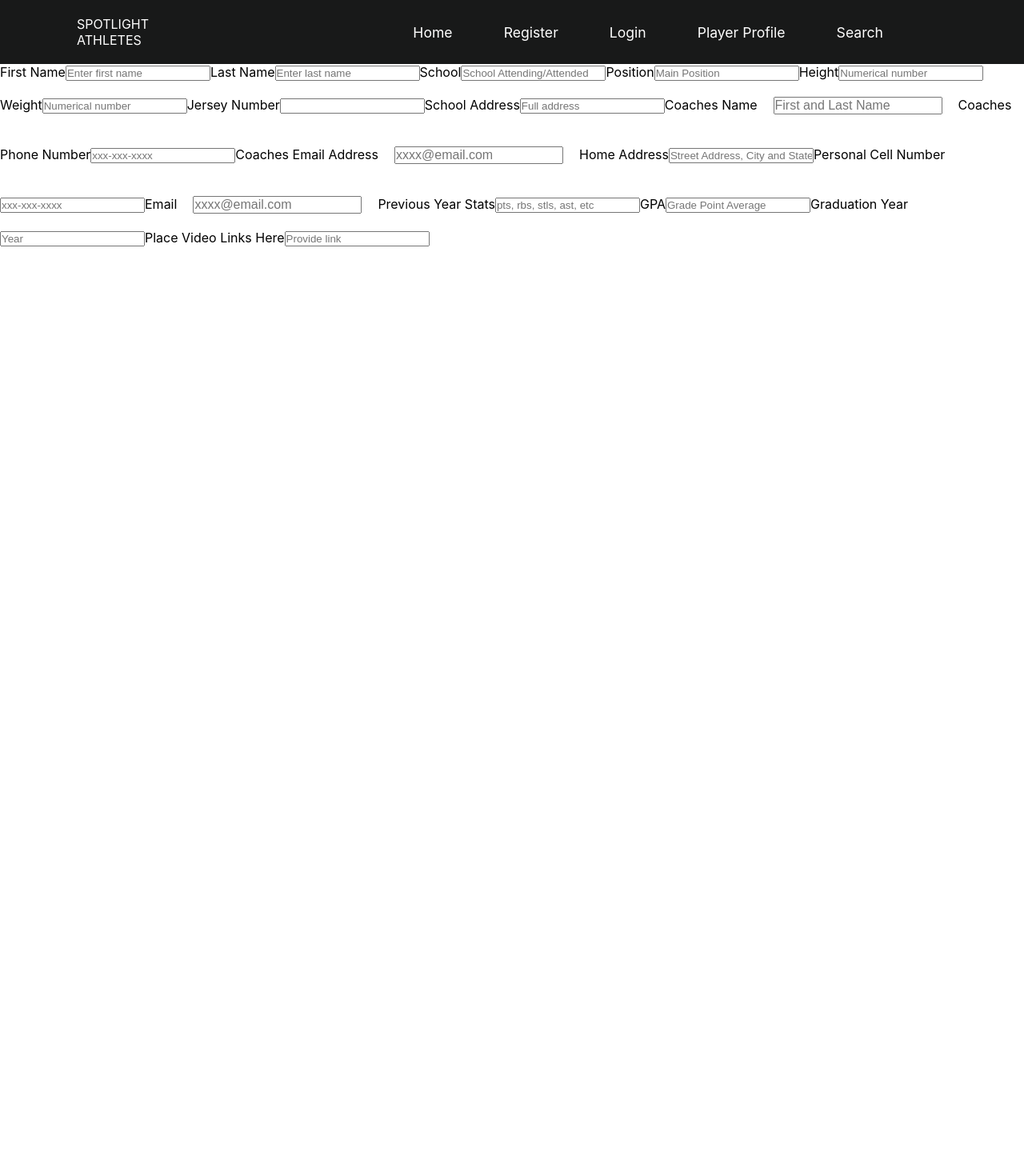
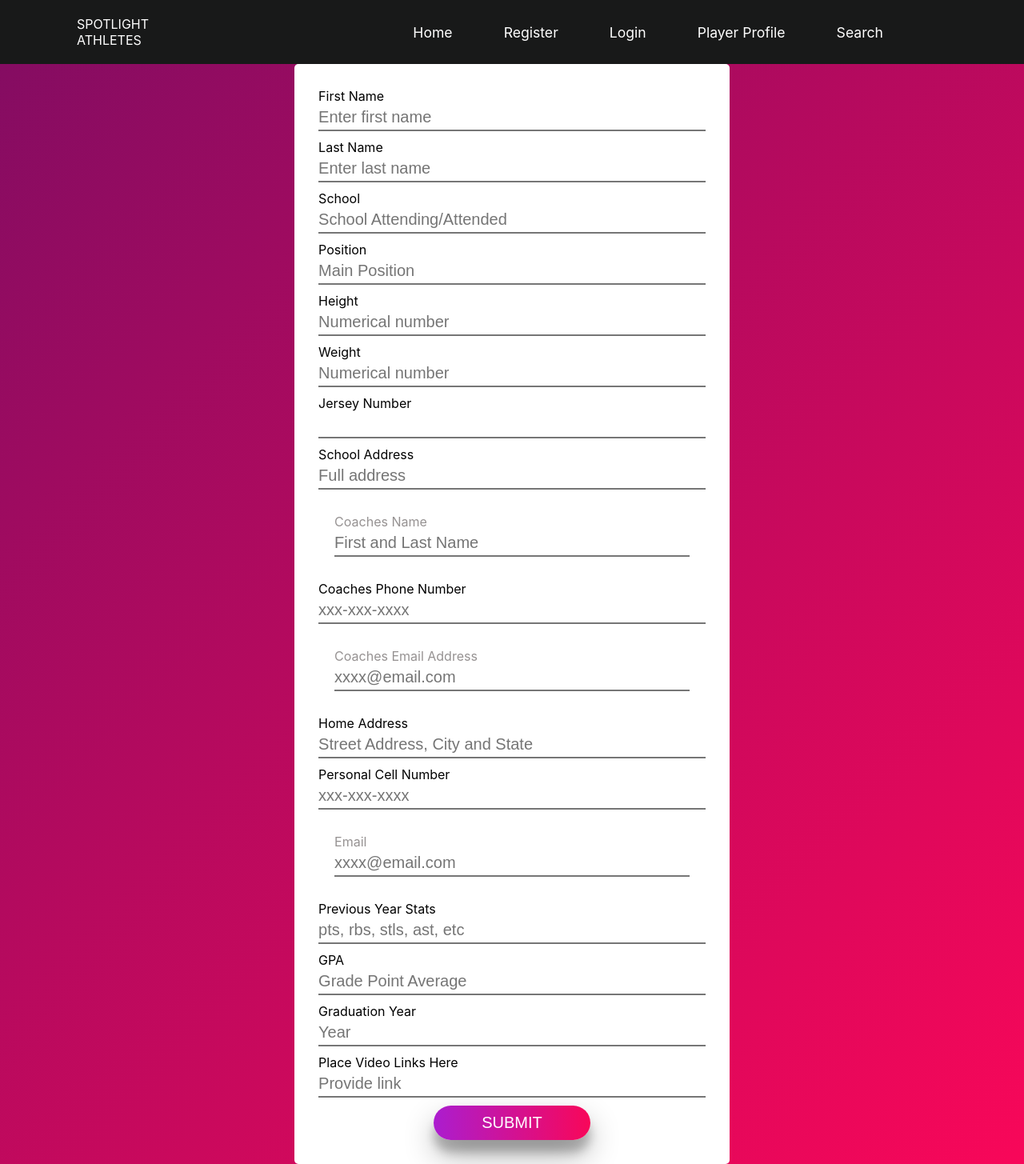
Before and after one commit to kferg357/Spotlight-ATH, a React (Create React App) app: page /playerProfile in a window 1280 px wide. Shown: the whole page at 80% size. Before the commit the page ends 800 px from the top, so only its background shows below. Built offline with nearby package versions, Linux system fonts and the light colour scheme.

Commit message:
styled playerprofile.js and added validation

```diff
--- a/src/App.js
+++ b/src/App.js
@@ -9,7 +9,7 @@ import Register from './pages'
 import SignupForm from './components/SignupForm';
 import Login from './components/Login';
 import SearchBar from './components/SearchBar';
-import playerProfile from './components/playerProfile';
+import PlayerProfile from './components/PlayerProfile';
 
 
 
@@ -27,7 +27,7 @@ const App = () => {
       <Route path="/login" component={Login} />
       {/* <Route path="" component={Login} />  */}
       <Route path="/SearchBar" component={SearchBar} />
-      <Route path="/playerProfile" component={playerProfile} />
+      <Route path="/playerProfile" component={PlayerProfile} />
 
       {/* </Route> */}
     </Switch>
--- a/src/components/playerProfile.js
+++ b/src/components/playerProfile.js
@@ -1,133 +1,295 @@
-import React from 'react';
-// import React, { useState, useEffect } from 'react';
-// import validation from './validation';
+// import React from 'react';
+import React, { useState, useEffect } from "react";
+import validation from "./validation";
 
-const playerProfile = ({playerProfile}) => {
-    // const  [values, setValues] = useState({
-    //     firstName: "",
-    //     lastName:"",
-    //     school: "",
-    // });
+const PlayerProfile = ({ submitForm }) => {
+  const [values, setValues] = useState({
+    firstName: "",
+    lastName: "",
+    school: "",
+  });
 
-    // const [errors, setErrors] = useState({});
-    // const [dataIsCorrect, setDataIsCorrect] = useState(false);
-    // const handleChange = (event) => {
-    //     setValues({
-    //         ...values,
-    //         [event.target.name]: event.target.value,
-    //     })
-    // }
-    // const handleFormSubmit = (event) =>{
-    //     event.preventDefault();
-    //     setErrors(validation(values));
-    //     setDataIsCorrect(true);
-    // };
+  const [errors, setErrors] = useState({});
+  const [dataIsCorrect, setDataIsCorrect] = useState(false);
+  const handleChange = (event) => {
+    setValues({
+      ...values,
+      [event.target.name]: event.target.value,
+    });
+  };
+  const handleFormSubmit = (event) => {
+    event.preventDefault();
+    setErrors(validation(values));
+    setDataIsCorrect(true);
+  };
 
-    // useEffect(() => {
-    //     if (Object.keys(errors).length === 0 && dataIsCorrect) {
-    //         submitForm(true);
-    //     }
-    // }, [errors]);
+  useEffect(() => {
+    if (Object.keys(errors).length === 0 && dataIsCorrect) {
+      submitForm(true);
+    }
+  }, [errors]);
 
   return (
-    <form>
+    <div className="container">
+      <div className="app-wrapper">
+        <form className="form-wrapper">
           <div className="playerInfo">
-        <label>First Name</label>
+            <label className="label">First Name</label>
             <input
+              className="input"
               type="text"
-          className="firstName"
-        //   value={values.firstName}
-        //   onChange={handleChange}
+              name="firstName"
+              value={values.firstName}
+              onChange={handleChange}
               placeholder="Enter first name"
-        ></input>
-        <label>Last Name</label>
+            />
+            {errors.firstName && <p className="error">{errors.firstName}</p>}
+          </div>
+
+          <div className="lastName">
+            <label className="label">Last Name</label>
             <input
+              className="input"
               type="text"
-          className="lastName"
+              name="lastName"
+              value={values.lastName}
+              onChange={handleChange}
               placeholder="Enter last name"
-        ></input>
-        <label>School</label>
+            />
+
+            {errors.lastName && <p className="error">{errors.lastName}</p>}
+          </div>
+
+          <div className="school">
+            <label className="label">School</label>
             <input
+              className="input"
               type="text"
-          className="school"
+              name="school"
+              value={values.school}
+              onChange={handleChange}
               placeholder="School Attending/Attended"
-        ></input>
-        <label>Position</label>
-        <input type="text"
-        className="postion"
+            />
+            {errors.school && <p className="error">{errors.school}</p>}
+          </div>
+
+          <div className="position">
+            <label className="label">Position</label>
+            <input
+              className="input"
+              type="text"
+              name="position"
+              value={values.position}
+              onChange={handleChange}
               placeholder="Main Position"
-        ></input>
-        <label>Height</label>
-        <input type="text"
-        className="height"
+            />
+            {errors.position && <p className="error">{errors.position}</p>}
+          </div>
+
+          <div className="height">
+            <label className="label">Height</label>
+            <input
+              className="input"
+              type="text"
+              name="height"
+              value={values.height}
+              onChange={handleChange}
               placeholder="Numerical number"
-        ></input>
-        <label>Weight</label>
-        <input type="text"
-        className="weight"
+            />
+            {errors.height && <p className="error">{errors.height}</p>}
+          </div>
+
+          <div className="weight">
+            <label className="label">Weight</label>
+            <input
+              className="input"
+              type="text"
+              name="weight"
+              value={values.weight}
+              onChange={handleChange}
               placeholder="Numerical number"
-        ></input>
-        <label>Jersey Number</label>
-        <input type="number"
-        className="jersey number"
-        ></input>
-        <label>School Address</label>
-        <input type="text"
-        className="school address"
+            />
+            {errors.weight && <p className="error">{errors.weight}</p>}
+          </div>
+
+          <div className="jersey number">
+            <label className="label">Jersey Number</label>
+            <input
+              className="input"
+              type="number"
+              name="jersey number"
+              value={values.jerseynumber}
+              onChange={handleChange}
+            />
+            {errors.jerseynumber && (
+              <p className="error">{errors.jerseynumber}</p>
+            )}
+          </div>
+
+          <div className="school address">
+            <label className="label">School Address</label>
+            <input
+              className="input"
+              type="text"
+              name="school address"
+              value={values.schooladdress}
+              onChange={handleChange}
               placeholder="Full address"
-        ></input>
-        <label>Coaches Name</label>
-        <input type="text"
-        className="coaches name"
+            />
+            {errors.schooladdress && (
+              <p className="error">{errors.schooladdress}</p>
+            )}
+          </div>
+
+          <div className="coaches name">
+            <label className="label">Coaches Name</label>
+            <input
+              className="input"
+              type="text"
+              name="coaches name"
+              value={values.coachesname}
+              onChange={handleChange}
               placeholder="First and Last Name"
-        ></input>
-        <label>Coaches Phone Number</label>
-        <input type="text"
-        className="coaches phone number"
-        placeholder="xxx-xxx-xxxx"></input>
-        <label>Coaches Email Address</label>
-        <input type="text"
-        className="coaches email"
+            />
+            {errors.coachesname && (
+              <p className="error">{errors.coachesname}</p>
+            )}
+          </div>
+
+          <div className="coaches phone number">
+            <label className="label">Coaches Phone Number</label>
+            <input
+              className="input"
+              type="text"
+              name="coaches phone number"
+              value={values.coachesphonenumber}
+              onChange={handleChange}
+              placeholder="xxx-xxx-xxxx"
+            />
+            {errors.coachesphonenumber && (
+              <p className="error">{errors.coachesphonenumber}</p>
+            )}
+          </div>
+
+          <div className="coaches email address">
+            <label className="label">Coaches Email Address</label>
+            <input
+              className="input"
+              type="text"
+              name="coaches email"
+              value={values.coachesemailaddress}
+              onChange={handleChange}
               placeholder="xxxx@email.com"
-        ></input>
-        <label>Home Address</label>
-        <input type="text"
-        className="home address"
+            />
+            {errors.coachesemailaddress && (
+              <p className="error">{errors.coachesemailaddress}</p>
+            )}
+          </div>
+
+          <div className="home address">
+            <label className="label">Home Address</label>
+            <input
+              className="input"
+              type="text"
+              name="home address"
+              value={values.homeaddress}
+              onChange={handleChange}
               placeholder="Street Address, City and State"
-        ></input>
-        <label>Personal Cell Number</label>
-        <input type="text"
-        className="personal cell number"
+            />
+            {errors.homeaddress && (
+              <p className="error">{errors.homeaddress}</p>
+            )}
+          </div>
+
+          <div className="personal cell number">
+            <label className="label">Personal Cell Number</label>
+            <input
+              className="input"
+              type="text"
+              cname="personal cell number"
+              value={values.personalcellnumber}
+              onChange={handleChange}
               placeholder="xxx-xxx-xxxx"
-        ></input>
-        <label>Email</label>
-        <input type="email"
-        className="email"
+            />
+            {errors.personalcellnumber && (
+              <p className="error">{errors.personalcellnumber}</p>
+            )}
+          </div>
 
+          <div className="email">
+            <label className="label">Email</label>
+            <input
+              className="input"
+              type="email"
+              name="email"
+              value={values.email}
+              onChange={handleChange}
               placeholder="xxxx@email.com"
-        ></input>
-        <label>Previous Year Stats</label>
-        <input type="text"
-        className="previous year stats"
+            />
+            {errors.email && <p className="error">{errors.email}</p>}
+          </div>
+
+          <div className="previous year stats">
+            <label className="label">Previous Year Stats</label>
+            <input
+              className="input"
+              type="text"
+              name="previous year stats"
+              value={values.previousyearstats}
+              onChange={handleChange}
               placeholder="pts, rbs, stls, ast, etc"
-        ></input>
-        <label>GPA</label>
-        <input type="text"
-        className="gpa"
+            />
+            {errors.previousyearstats && (
+              <p className="error">{errors.previousyearstats}</p>
+            )}
+          </div>
+
+          <div className="GPA">
+            <label className="label">GPA</label>
+            <input
+              className="input"
+              type="text"
+              name="gpa"
+              value={values.gpa}
+              onChange={handleChange}
               placeholder="Grade Point Average"
-        ></input>
-        <label>Graduation Year</label>
-        <input type="text"
-        className="graduation year"
-        placeholder="Year"></input>
-        <label>Place Video Links Here</label>
-        <input type="text"
-        className="video link"
+            />
+            {errors.gpa && <p className="error">{errors.gpa}</p>}
+          </div>
+
+          <div className="graduation year">
+            <label className="label">Graduation Year</label>
+            <input className="input"
+              type="text"
+              name="graduation year"
+              value={values.graduationyear}
+              onChange={handleChange}
+              placeholder="Year"
+            />
+            {errors.graduationyear && <p className="error">{errors.graduationyear}</p>}
+          </div>
+
+          <div className="video link">
+            <label className="label">Place Video Links Here</label>
+            <input className="input"
+              type="link"
+              name="video link"
+              value={values.videolink}
+              onChange={handleChange}
               placeholder="Provide link"
-        ></input>
+            />
+            {errors.videolink && <p className="error">{errors.videolink}</p>}
+          </div>
+
+          <div>
+            <button className="submit" onClick={handleFormSubmit}>
+              Submit
+            </button>
           </div>
         </form>
+      </div>
+    </div>
   );
 };
 
-export default playerProfile;
+export default PlayerProfile;
--- a/src/pages/playerProfile.js
+++ b/src/pages/playerProfile.js
@@ -8,4 +8,4 @@ const playerProfile = () => {
     )
 }
 
-export default playerProfile
+export default
```
Lines whose indentation alone changed are shown as unchanged.
